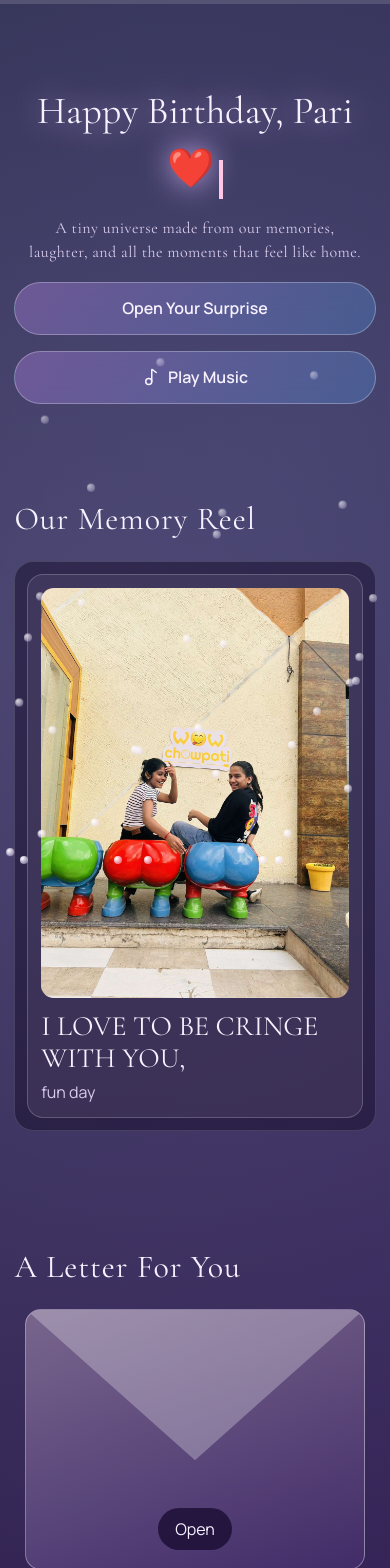
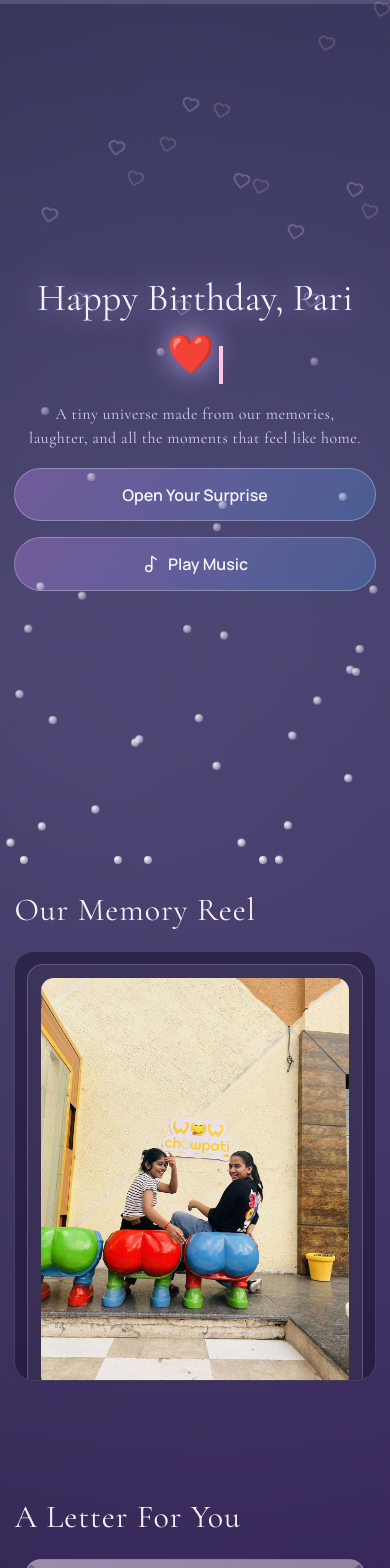
Before and after one commit to mihikamaheshwari/Pari2, a React (Vite) app: page / in a window 390 px wide. Shown: the top 1568 px of the page. Built offline with nearby package versions, Linux system fonts and the light colour scheme.

Commit message:
Fix mobile slideshow flicker and center hero with better anchor spacing

```diff
--- a/src/App.jsx
+++ b/src/App.jsx
@@ -223,7 +223,6 @@ function App() {
   const [progress, setProgress] = useState(0)
   const [videoInView, setVideoInView] = useState(false)
   const [daysTogether, setDaysTogether] = useState(0)
-  const [isMobile, setIsMobile] = useState(() => window.innerWidth <= 768)
   const trailRef = useRef(null)
   const glowRef = useRef(null)
   const audioRef = useRef(null)
@@ -248,14 +247,6 @@ function App() {
       setSlideIndex((previous) => (previous + 1) % memorySlides.length)
     }, 5000)
     return () => clearInterval(interval)
-  }, [])
-
-  useEffect(() => {
-    const handleResize = () => {
-      setIsMobile(window.innerWidth <= 768)
-    }
-    window.addEventListener('resize', handleResize)
-    return () => window.removeEventListener('resize', handleResize)
   }, [])
 
   useEffect(() => {
@@ -407,22 +398,19 @@ function App() {
       <section className="section memory-section" id="surprise">
         <h2 className="section-title">Our Memory Reel</h2>
         <div className="slideshow-card">
-          {(isMobile ? [memorySlides[slideIndex]] : memorySlides).map((slide, index) => (
+          {memorySlides.map((slide, index) => (
             <article
-              key={`${slide.image}-${isMobile ? slideIndex : index}`}
-              className={`slide ${isMobile || index === slideIndex ? 'active' : ''}`}
-              style={
-                isMobile
-                  ? undefined
-                  : {
-                    transform: `translateX(${(index - slideIndex) * 108}%) scale(${index === slideIndex ? 1 : 0.97})`,
-                  }
-              }
+              key={slide.image}
+              className={`slide ${index === slideIndex ? 'active' : ''}`}
+              style={{
+                transform: `translateX(${(index - slideIndex) * 108}%) scale(${index === slideIndex ? 1 : 0.97})`,
+              }}
             >
               <img
                 src={slide.image}
                 alt="Memory placeholder"
                 className="w-full h-auto object-cover"
+                loading="eager"
               />
               <h3>{slide.caption}</h3>
               <p>{slide.moment}</p>
--- a/src/index.css
+++ b/src/index.css
@@ -66,6 +66,10 @@ body {
 .hero-section {
   text-align: center;
   justify-items: center;
+}
+
+.memory-section {
+  scroll-margin-top: 2.5rem;
 }
 
 .hero-title {
@@ -632,8 +636,11 @@ body {
     gap: 1.1rem;
   }
 
-  .hero-section {
-    padding-top: 5.2rem;
+  .hero-section.section {
+    min-height: 100svh;
+    align-content: center;
+    padding-top: 4.2rem;
+    padding-bottom: 3.2rem;
   }
 
   .hero-actions {
@@ -649,23 +656,28 @@ body {
   }
 
   .slideshow-card {
-    min-height: 0;
+    min-height: 430px;
     padding: 0.75rem;
     border-radius: 1.2rem;
+    overflow: hidden;
   }
 
   .slide {
-    position: relative;
-    width: 100%;
-    opacity: 1;
-    pointer-events: auto;
-    filter: none;
-    transform: none !important;
+    position: absolute;
+    top: 0.75rem;
+    left: 0.75rem;
+    width: calc(100% - 1.5rem);
+    opacity: 0;
+    pointer-events: none;
+    filter: blur(1.2px) saturate(0.9);
     padding: 0.8rem;
+    transition: opacity 0.55s ease, filter 0.55s ease;
   }
 
   .slide.active {
-    position: relative;
+    opacity: 1;
+    pointer-events: auto;
+    filter: blur(0) saturate(1);
   }
 
   .slide img {
@@ -687,7 +699,8 @@ body {
   }
 
   .section.memory-section {
-    padding-top: 2.2rem;
+    padding-top: 2.6rem;
+    scroll-margin-top: 1.1rem;
   }
 
   .special-grid,
```
